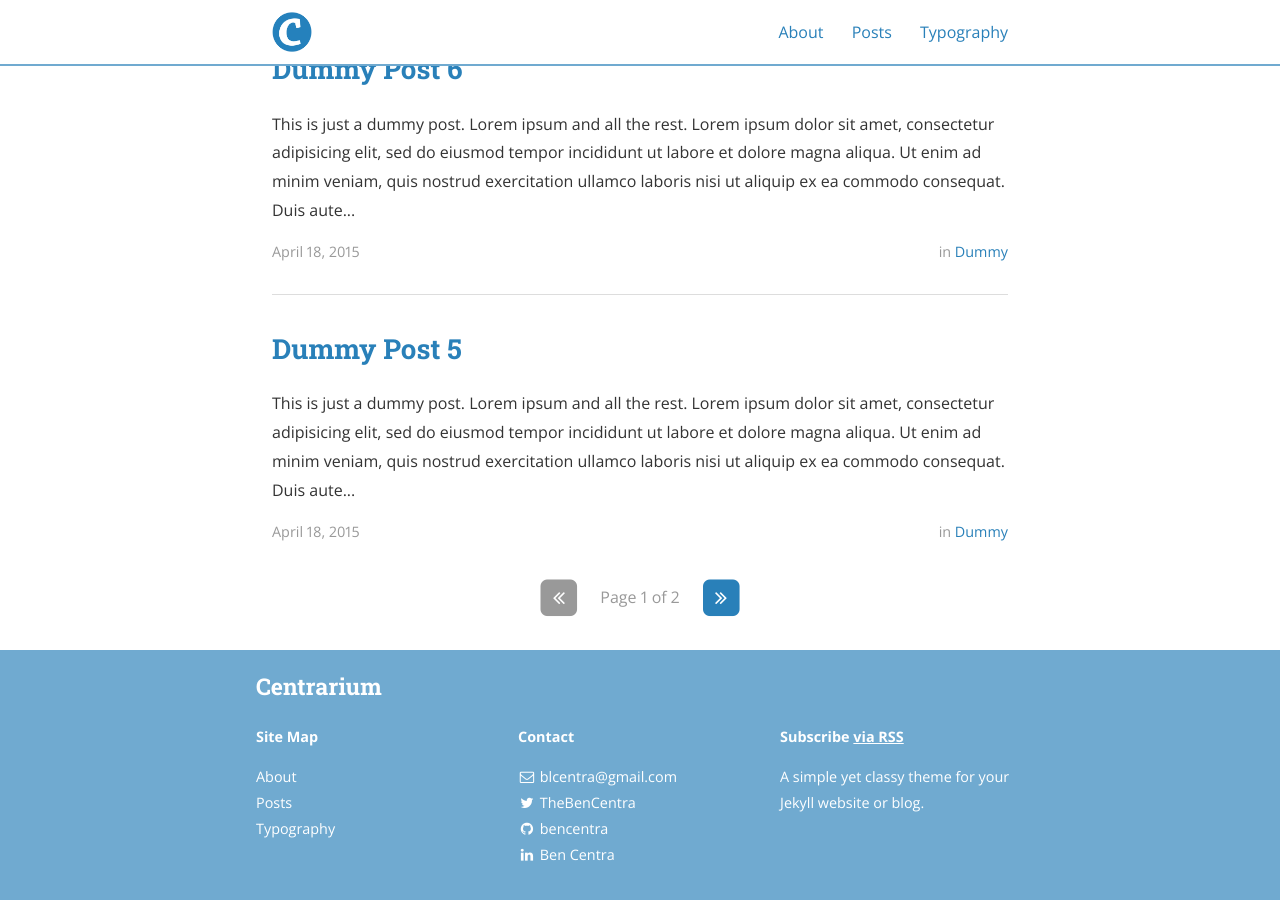
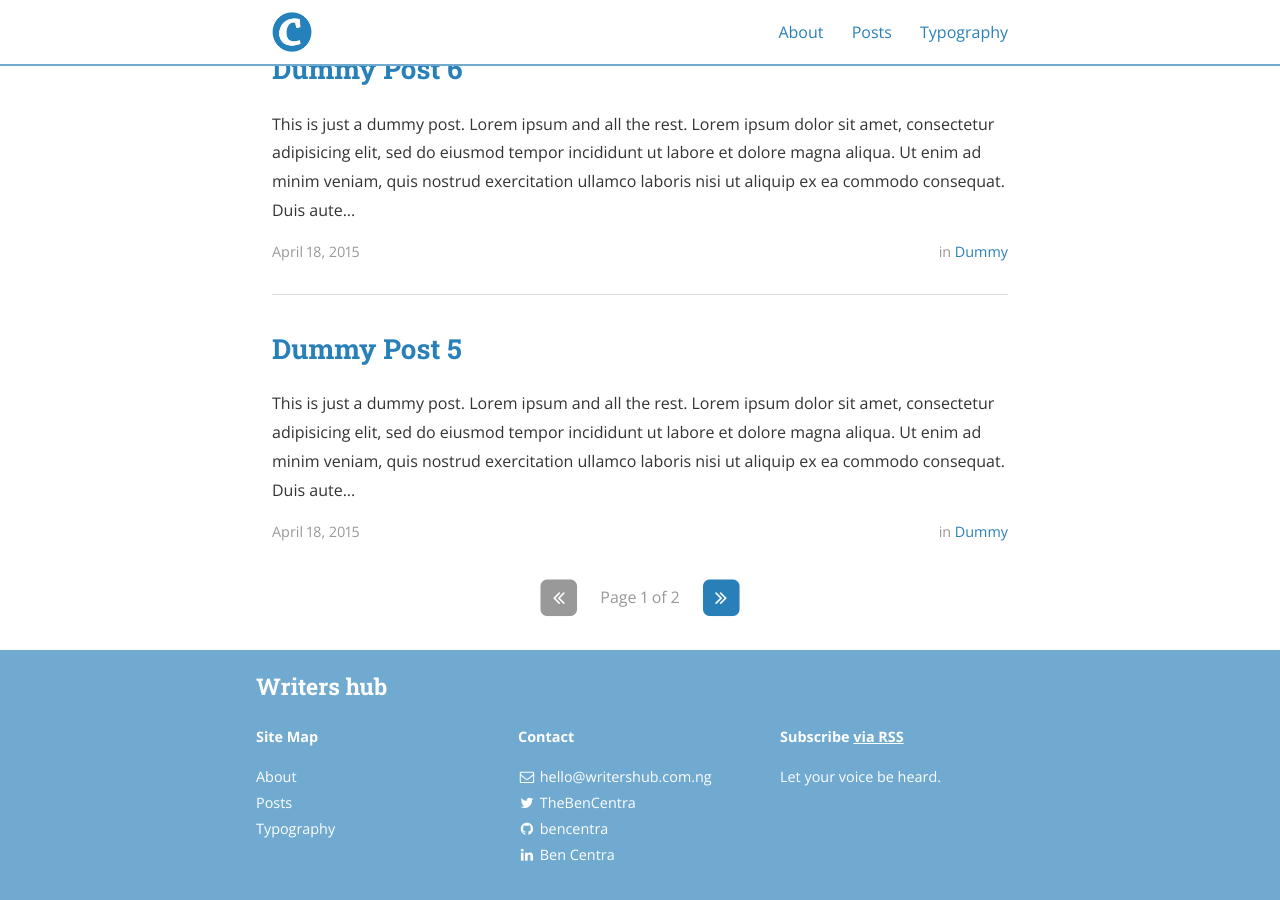
Before and after one commit to bencentra/centrarium, a Jekyll site: the page built from index.html, in a window 1280 px wide and 900 px high, scrolled down 1275 px. Built offline with Jekyll 4.4.1, drawn with Linux system fonts in a browser that asks for light colours; nearby versions of some CDN libraries; the list of posts is cut into pages by our own code; some of the changed text lies outside the part shown.

Commit message:
Update _config.yml

```diff
--- a/_config.yml
+++ b/_config.yml
@@ -9,12 +9,12 @@ exclude:
   - "/vendor/"
 
 # Site settings
-title: Centrarium
-subtitle: "A simple yet classy theme for your Jekyll website or blog"
-email: blcentra@gmail.com
+title: Writers hub
+subtitle: "Showcasing your best writings!"
+email: hello@writershub.com.ng
 name: Ben Centra
 description: >
-  A simple yet classy theme for your Jekyll website or blog.
+  Let your voice be heard.
 # Base URL of site (i.e. /blog). It should always start with a slash,
 # and never end with a slash. Set it to a blank value if hosting at the
 # root of your server.
```
